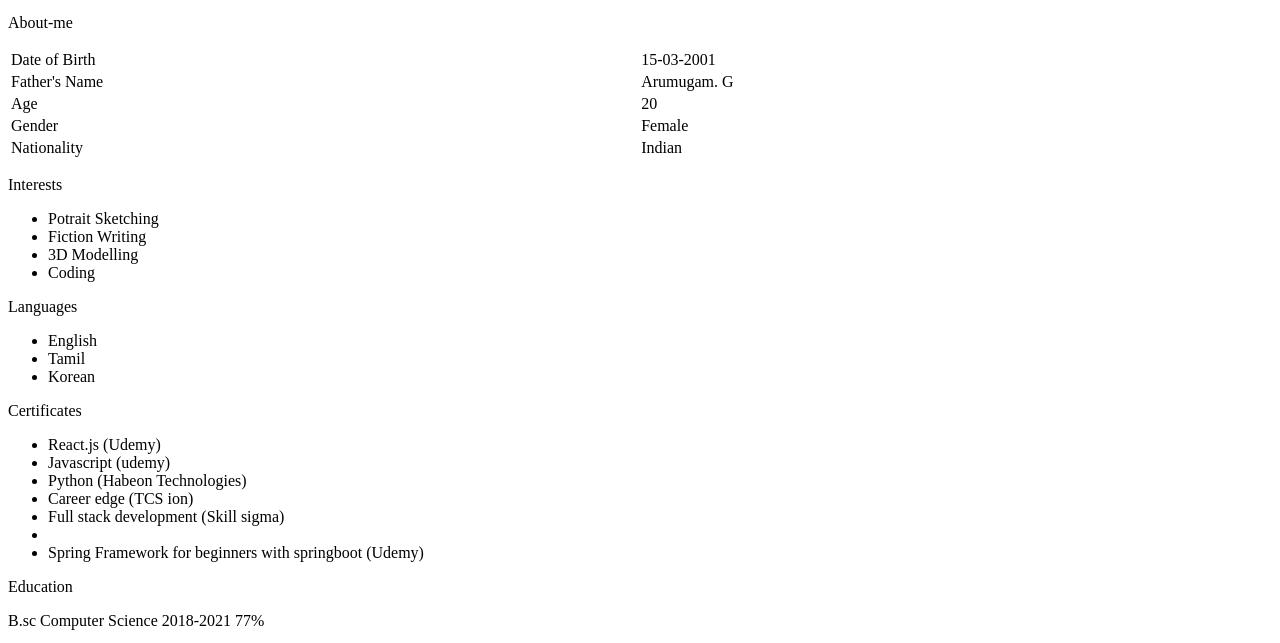
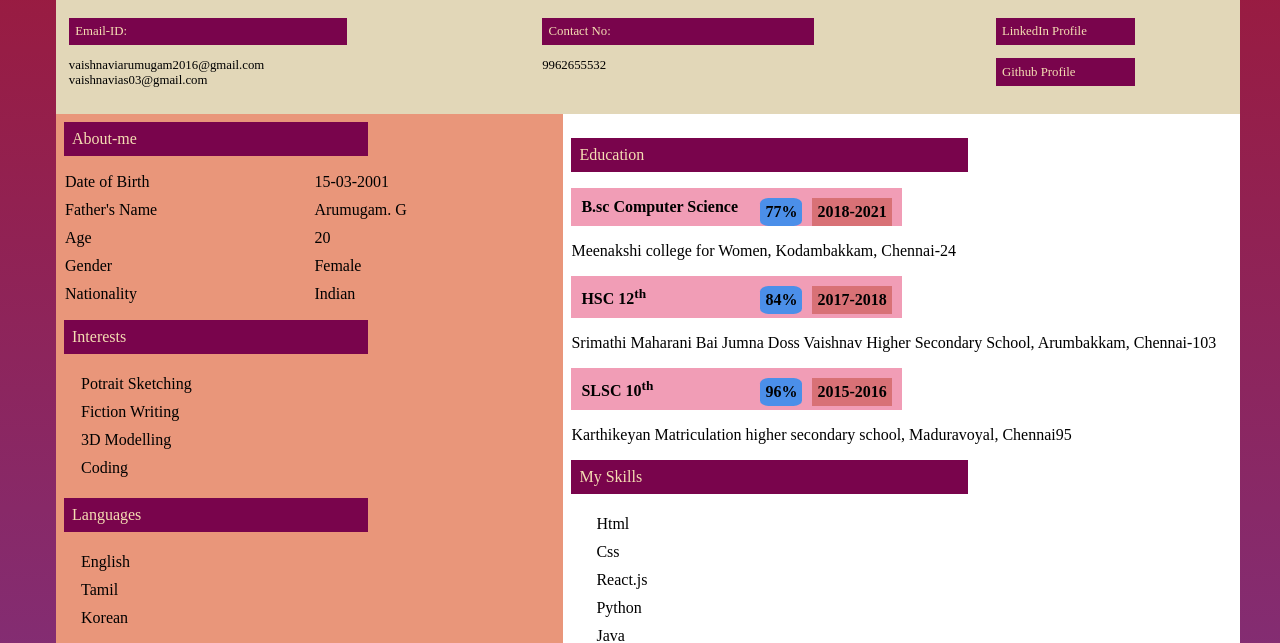
Before and after one commit to vaishnavias03/my-resume, a plain HTML site: page index.html in a window 1280 px wide. Shown: the part 258-901 px from the top of the page. Drawn offline with Linux system fonts and the light colour scheme.

Commit message:
Update index.html

```diff
--- a/index.html
+++ b/index.html
@@ -1,7 +1,7 @@
 <!DOCTYPE html>
 <html>
    <head>
-       <link  rel="stylesheet" href="/Resume/my_resume.css"/>
+       <link  rel="stylesheet" href="/index.css"/>
        <title>Vaishnavi.A.S Resume</title>
    </head>
     <body>
```
